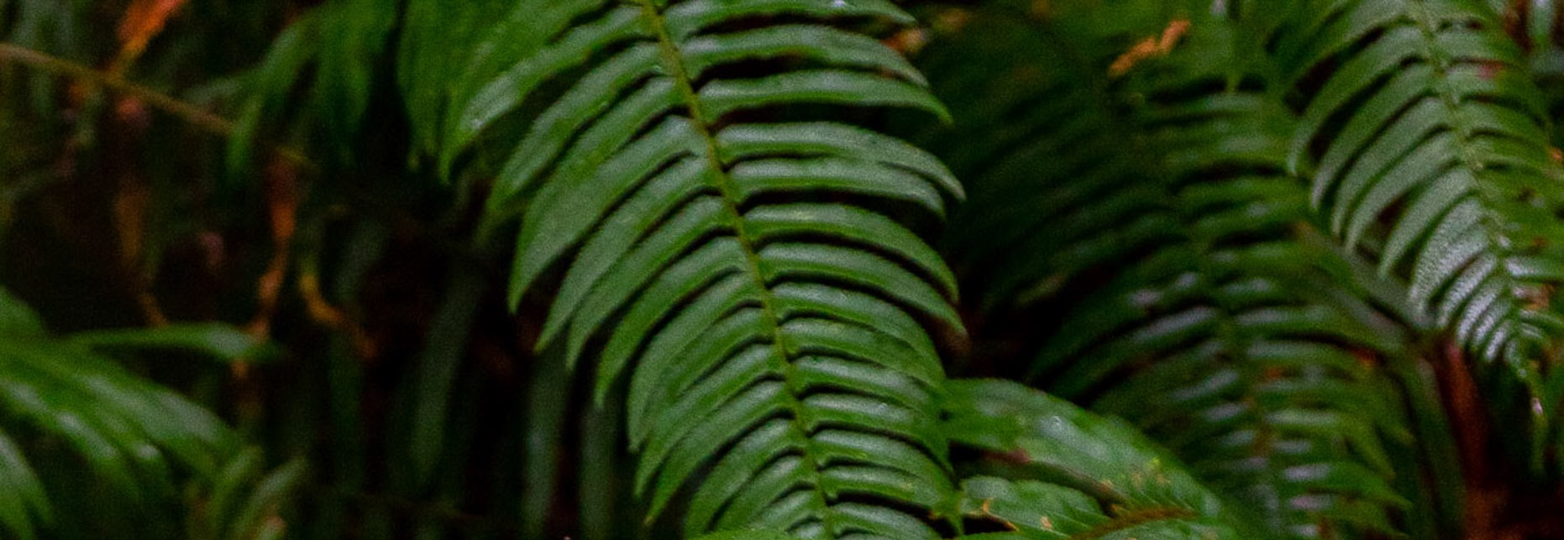
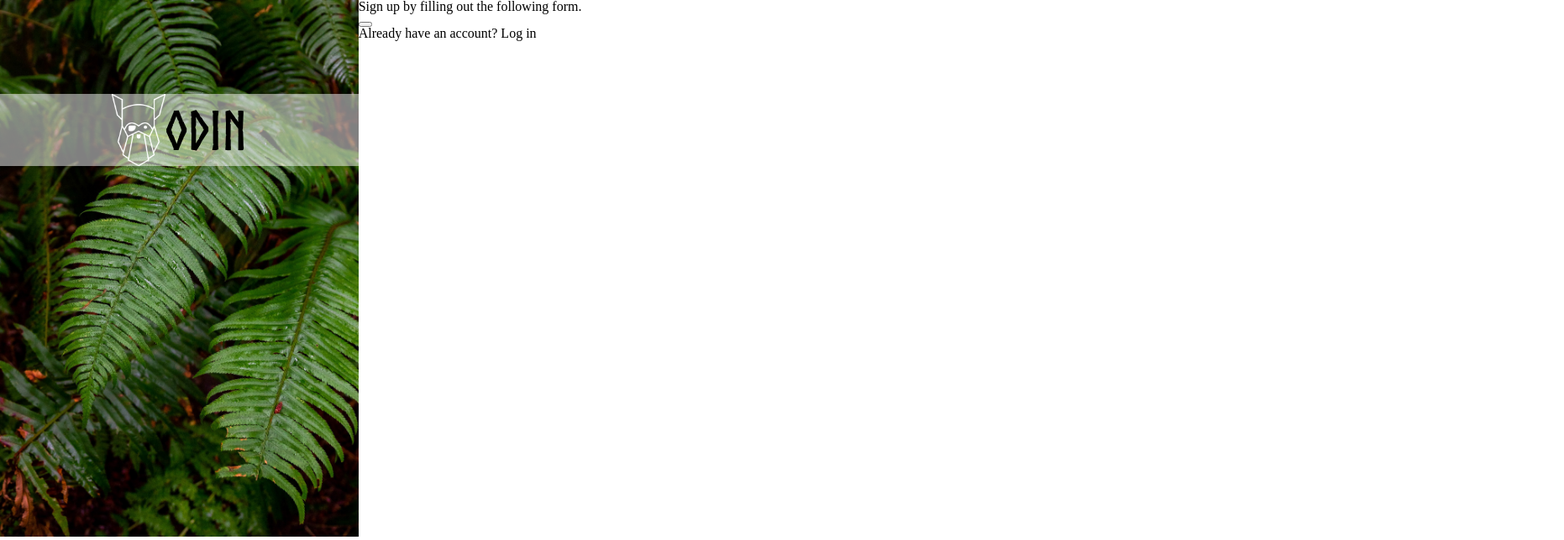
Before and after one commit to mgrigoriev8109/sign-up, a plain HTML site: page index.html in a window 1280 px wide. Shown: the top 644 px of the page at 84% size, 1862 px wide, since content can reach past the window. Drawn offline with Linux system fonts and the light colour scheme.

Commit message:
Finish lefthand side

```diff
--- a/index.html
+++ b/index.html
@@ -9,9 +9,11 @@
 </head>
 <body>
   <div class="left">
-    <img src="background.jpg" alt="background image">
-    <img src="odin_logo.png" alt="odin logo image">
-    <div class="logo">ODIN</div>
+    <img class="background-image" src="background.jpg" alt="background image">
+    <div class="logo">
+      <img class="logo-image" src="odin_logo.png" alt="odin logo image">
+      <div class="logo-text">ODIN</div>
+    </div>
   </div>
 
   <div class="right">
--- a/style.css
+++ b/style.css
@@ -3,9 +3,6 @@
   src: url(../norse-font.otf);
 }
 
-.logo {
-  font-family: norse, -apple-system, BlinkMacSystemFont, "Segoe UI", Roboto, Helvetica, Arial, sans-serif, "Apple Color Emoji", "Segoe UI Emoji", "Segoe UI Symbol";
-}
 /* http://meyerweb.com/eric/tools/css/reset/
    v2.0 | 20110126
    License: none (public domain)
@@ -54,3 +51,50 @@ table {
 	border-collapse: collapse;
 	border-spacing: 0;
 }
+
+html, body {
+  margin: 0;
+  height: 100%;
+}
+
+body {
+  display: flex;
+}
+
+img {
+  max-width:100%;
+}
+
+.left {
+  flex: 1 1 0%;
+  position: relative;
+  width: 100%;
+}
+
+.background-image {
+  position: absolute;
+  width: 100%;
+}
+
+.logo {
+  margin-top: 7em;
+  position: absolute;
+  display: flex;
+  width: 100%;
+  background-color: rgba(255,255,255,0.5);
+  align-items: center;
+  justify-content: center;
+}
+
+.logo-image {
+  width: 15%;
+}
+
+.logo-text {
+  font-size: 4em;
+  font-family: norse, -apple-system, BlinkMacSystemFont, "Segoe UI", Roboto, Helvetica, Arial, sans-serif, "Apple Color Emoji", "Segoe UI Emoji", "Segoe UI Symbol";
+}
+
+.right {
+  flex: 2 1 0%;
+}
```
